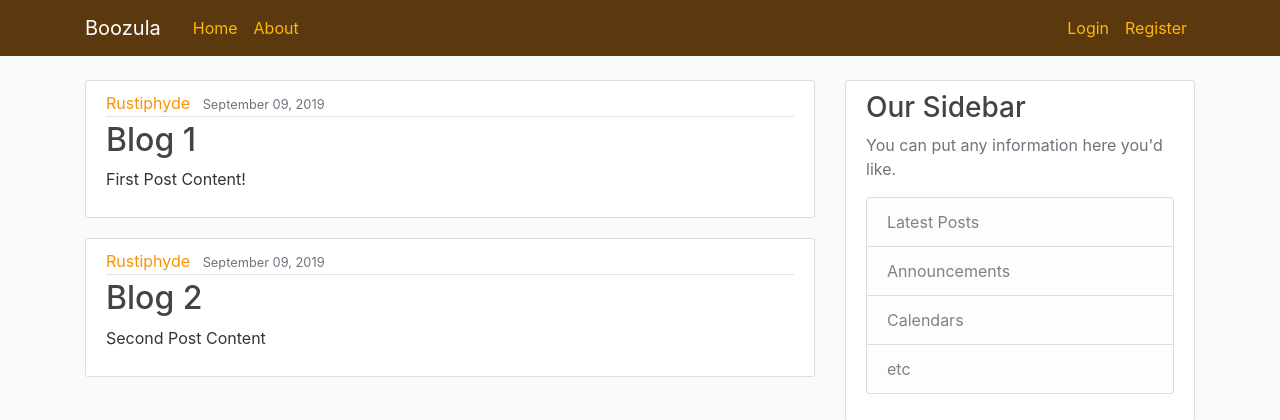
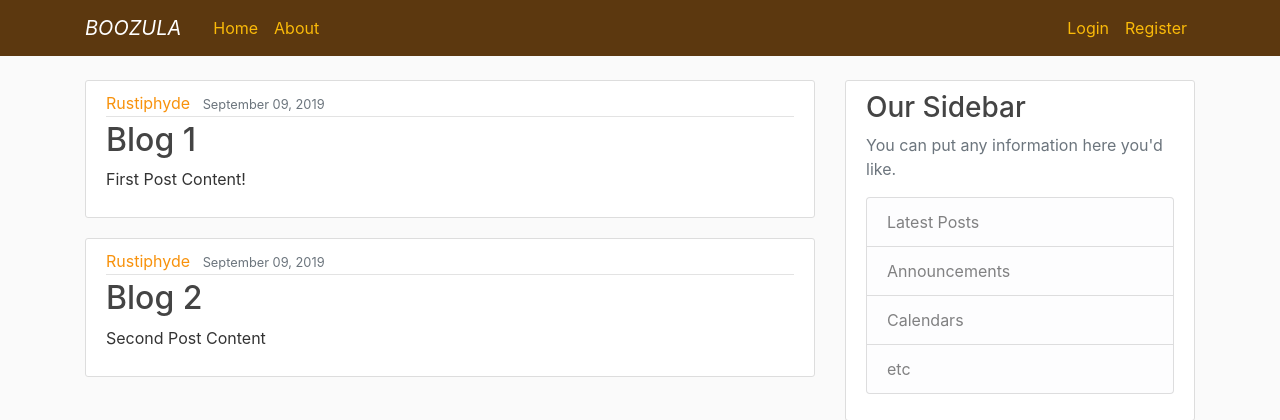
Before and after one commit to rustiphyde/boozula_python_django, a Django app: page / in a window 1280 px wide. Shown: the top 420 px of the page. Run offline with Django 3.2, Linux system fonts and the light colour scheme; data comes from the database, SQL or seed files in the repository; both versions use the stored data as it was after the commit; some libraries are stand-ins or nearby versions.

Commit message:
Update look slightly

```diff
--- a/booz_blog/templates/booz_blog/base.html
+++ b/booz_blog/templates/booz_blog/base.html
@@ -22,7 +22,7 @@
     <header class="site-header">
   <nav class="navbar navbar-expand-md navbar-dark bg-beer fixed-top">
     <div class="container">
-      <a class="navbar-brand mr-4" href="{% url 'blog-home'  %}">Boozula</a>
+      <a class="navbar-brand mr-4" href="{% url 'blog-home'  %}"><em>BOOZULA</em></a>
       <button class="navbar-toggler" type="button" data-toggle="collapse" data-target="#navbarToggle" aria-controls="navbarToggle" aria-expanded="false" aria-label="Toggle navigation">
       <span class="navbar-toggler-icon"></span>
       </button>
```
Also changed, not shown: db.sqlite3.
